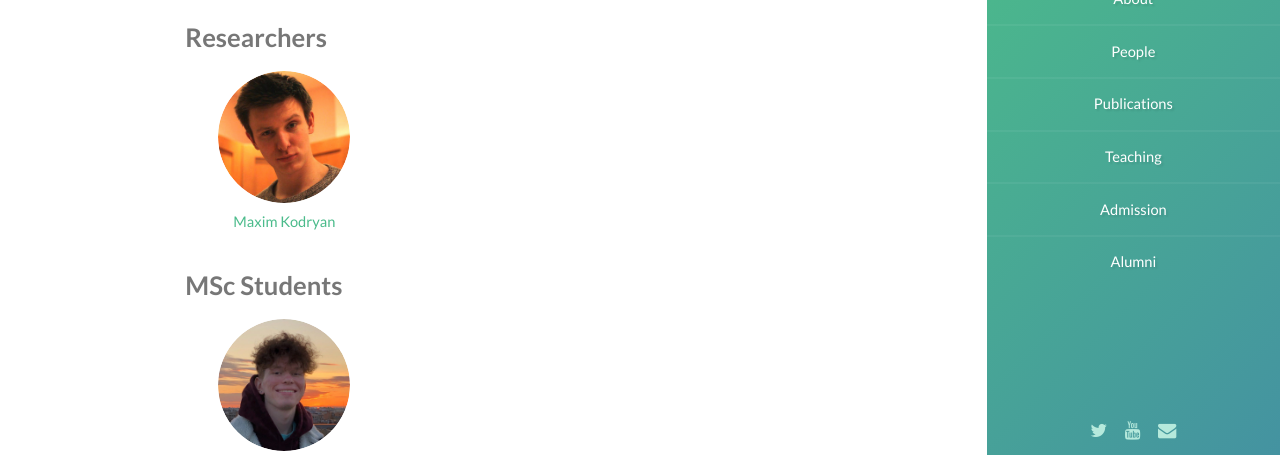
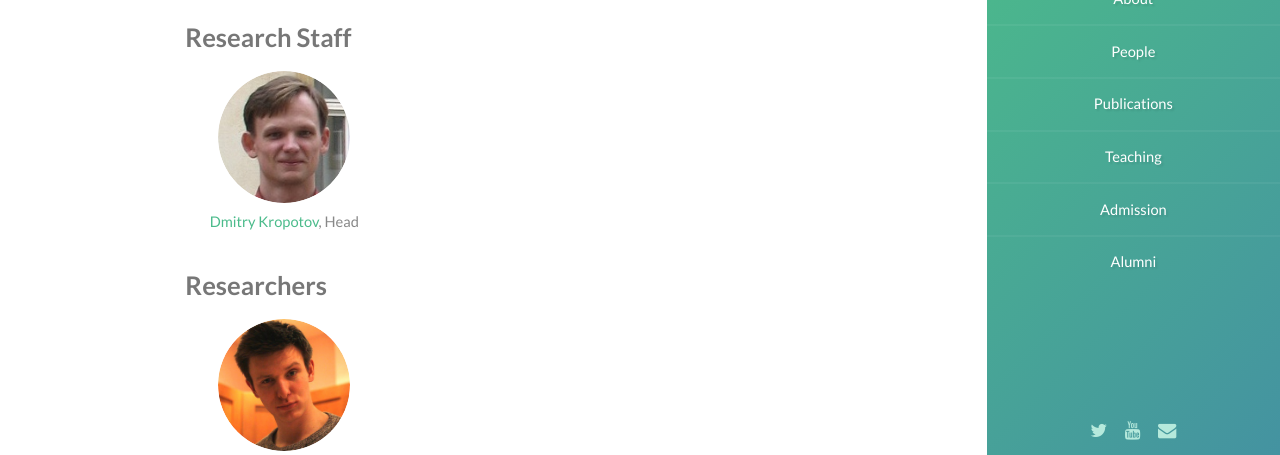
Before and after one commit to bayesgroup/dev.bayesgroup.org, a plain HTML site: page teams/optimization/index.html in a window 1280 px wide. Shown: the part 333-788 px from the top of the page. Drawn offline with Linux system fonts and the light colour scheme.

Commit message:
dmitry-kropotov.md was modified
- from src@bacfefc13b711fe48df42954bd8d50636ce683b6

```diff
--- a/teams/optimization/index.html
+++ b/teams/optimization/index.html
@@ -70,6 +70,15 @@
             <h2>Optimization Team</h2>
         </header>
 
+            <h3>Research Staff</h3>
+            <div class="box alt align-center">
+                <div class="row 50% uniform">
+                        <div class="4u">
+                            <span class="image avatar"><img src="/photos/kropotov.jpg" alt="" /></span>
+                            <span class="title"><a href="/people/dmitry-kropotov/">Dmitry Kropotov</a>, Head</span>
+                        </div>
+                </div>
+            </div>
             <h3>Researchers</h3>
             <div class="box alt align-center">
                 <div class="row 50% uniform">
```
